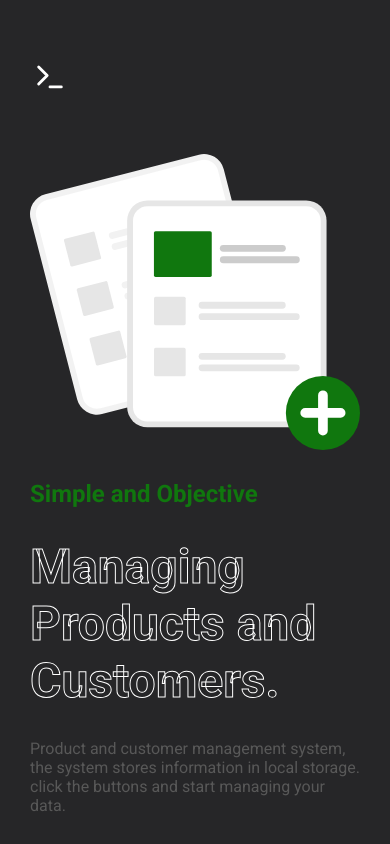
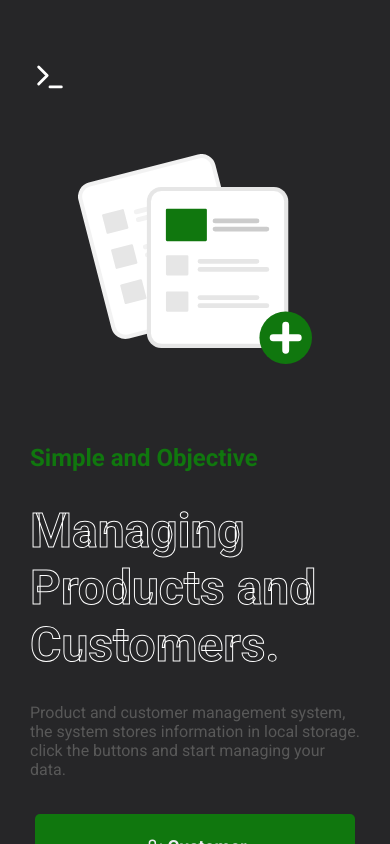
Before and after one commit to pedro-drosa/HC-Hiring-Coders-Records-Management, a React (Create React App) app: page / in a window 390 px wide. Shown: the top 844 px of the page. Built offline with nearby package versions, Linux system fonts and the light colour scheme.

Commit message:
fix: home page svg

```diff
--- a/src/pages/Home/style.scss
+++ b/src/pages/Home/style.scss
@@ -39,8 +39,9 @@ main {
   align-items: center;
 
   .photo {
+    align-self: center;
     margin: 0 30px;
-    flex: 2 0 200px;
+    flex: 2 0 260px;
   }
 
   h1 {
@@ -161,11 +162,11 @@ footer {
   }
 }
 
-// @media(max-width:800px) {
-//   main {
-//     flex-direction: column;
-//     h1 {
-//       font-size: 3em;
-//     }
-//   }
-// }
+@media(max-width:800px) {
+  main {
+    .photo {
+      align-self: center;
+      width: 60%;
+    }
+  }
+}
```
